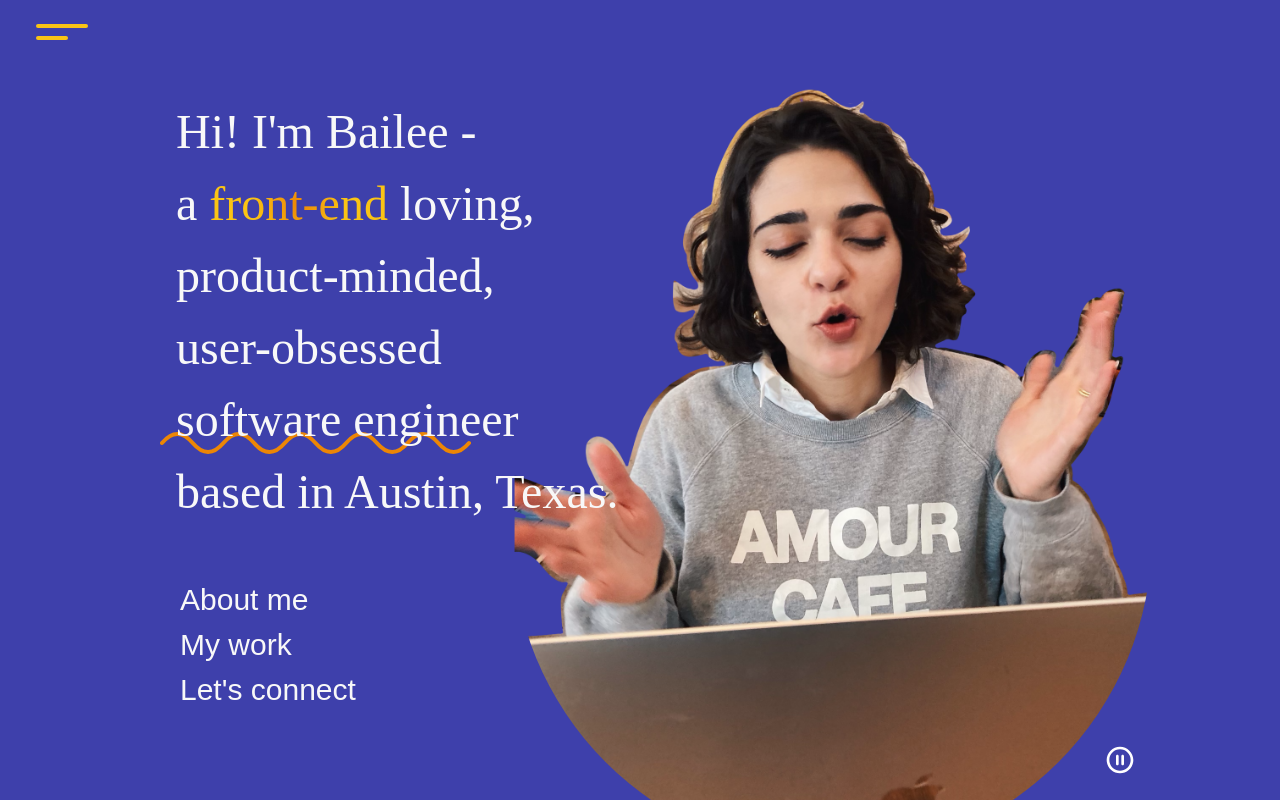
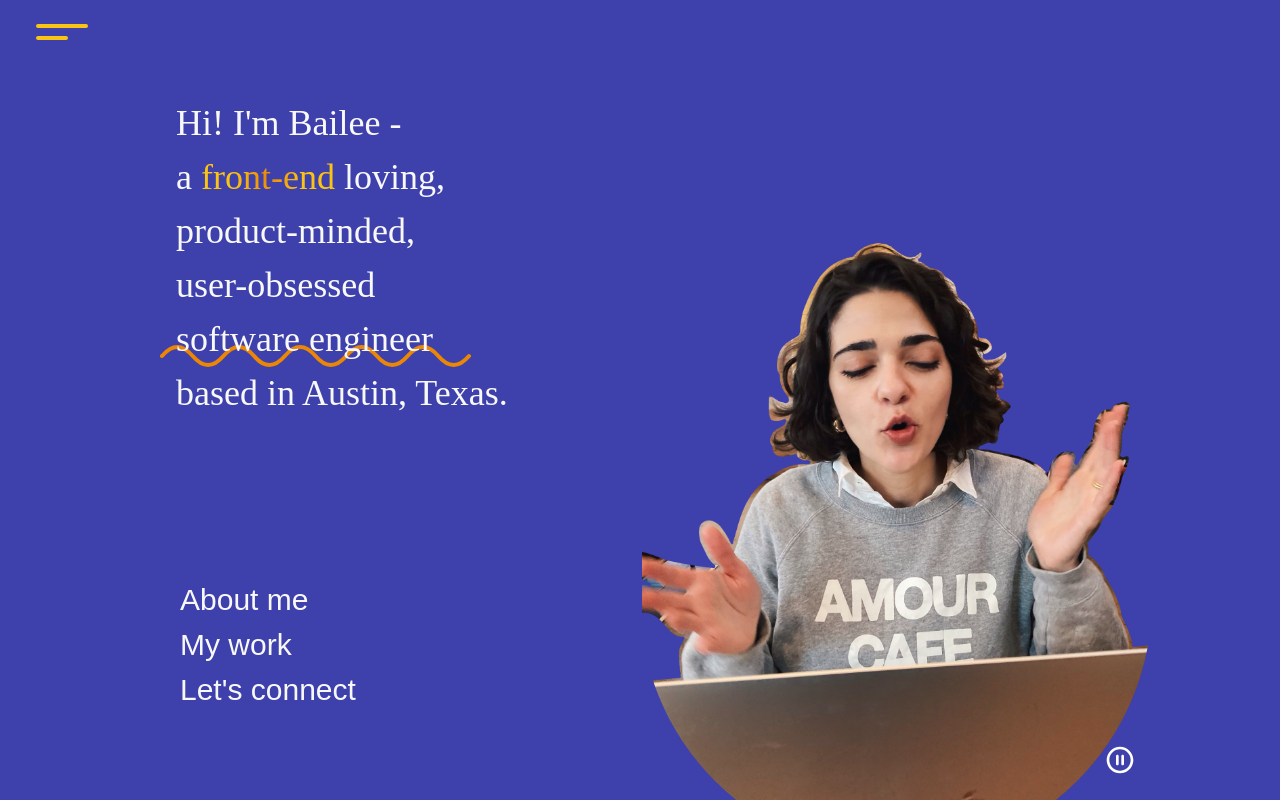
Before and after one commit to baileedastugue/portfolio_v3, a React (Vite) app: page / in a window 1280 px wide. Built offline with nearby package versions, Linux system fonts and the light colour scheme.

Commit message:
bailee/connect: desktop proportions and zindex

```diff
--- a/src/components/BigFace/index.tsx
+++ b/src/components/BigFace/index.tsx
@@ -40,7 +40,7 @@ const BigFace = () => {
 	};
 
 	return (
-		<div className='absolute -bottom-10 w-full md:-bottom-14 md:right-0 md:z-30 md:w-7/12 lg:right-32 lg:w-1/2'>
+		<div className='absolute -bottom-10 z-10 w-full md:-bottom-14 md:right-0 md:z-30 md:w-7/12 lg:right-32 lg:w-2/5 xl:right-32'>
 			<svg className='h-0 w-0 '>
 				<clipPath id='drop-clip-path' clipPathUnits='objectBoundingBox'>
 					<path d={FacePaths[currFaceIndex]} />
--- a/src/components/Layout/index.tsx
+++ b/src/components/Layout/index.tsx
@@ -13,7 +13,7 @@ const Layout = ({ children }: LayoutProps) => {
 		<div className='relative h-full overflow-clip bg-light dark:bg-purple'>
 			<DisplayText bottomLeftText='Bailee' topRightText='Dastugue' />
 			{location.pathname === '/' && <BigFace />}
-			<div className='relative h-full overflow-auto px-6 pb-6 pt-16 md:z-30 md:pl-32 md:pr-36 md:pt-12 lg:px-28'>
+			<div className='relative h-full overflow-auto px-6 pb-6 pt-16 md:z-20 md:pl-32 md:pr-36 md:pt-12 lg:px-28'>
 				{children}
 			</div>
 		</div>
--- a/src/routes/Landing/Description/index.tsx
+++ b/src/routes/Landing/Description/index.tsx
@@ -3,7 +3,7 @@ import Squiggle from './Squiggle';
 
 const Description = () => {
 	return (
-		<p className='relative z-20 font-serif text-3xl leading-snug text-light sm:text-4xl sm:leading-normal md:pt-12 md:text-5xl md:leading-normal'>
+		<p className='relative z-20 font-serif text-3xl leading-snug text-light sm:text-4xl sm:leading-normal md:pt-12 md:text-4xl md:leading-normal xl:text-5xl xl:leading-normal'>
 			Hi! I&apos;m Bailee - <br />a <GradientText>front-end</GradientText>{' '}
 			loving, <br />
 			product-minded, <br />
```
